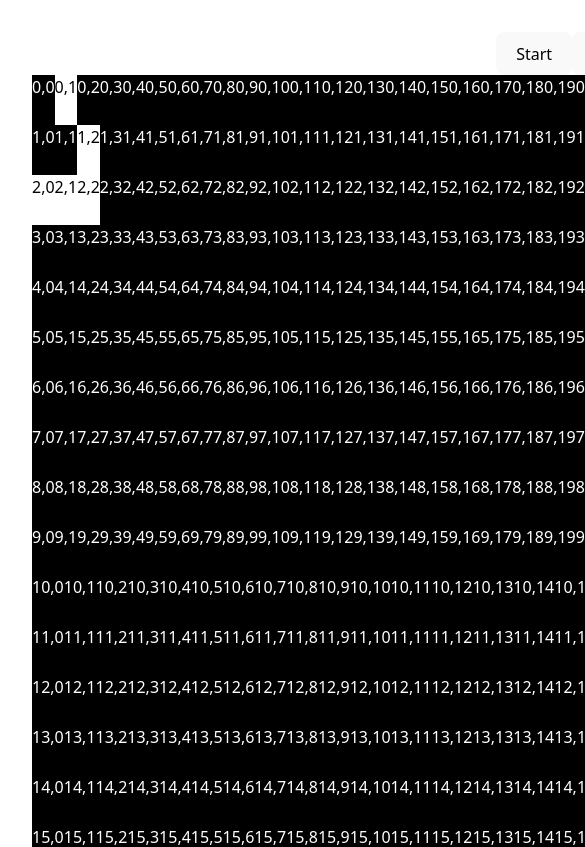
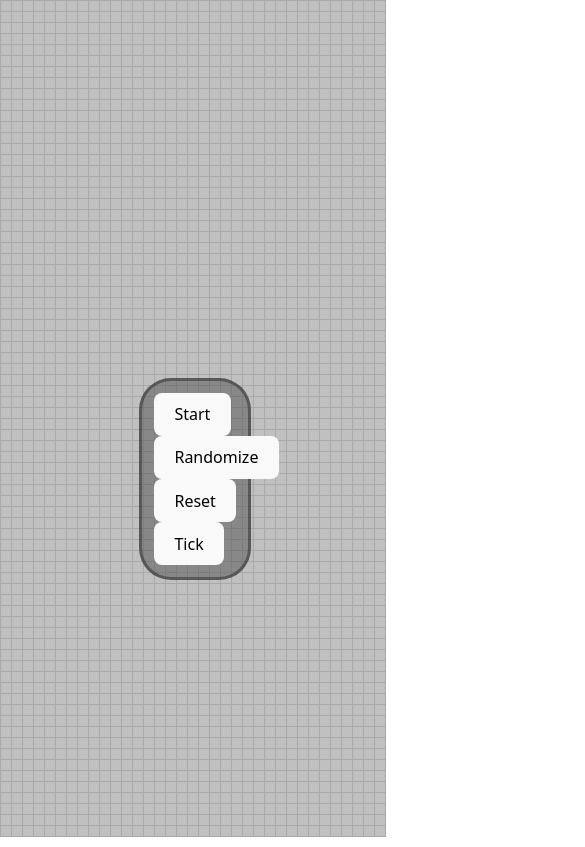
Before and after one commit to DeanPooler/game-of-life, a React (Vite) app: page / in a window 390 px wide. Shown: the top 847 px of the page, 585 px wide, since content can reach past the window. Built offline with nearby package versions, Linux system fonts and the light colour scheme.

Commit message:
Add styling

```diff
--- a/src/App.css
+++ b/src/App.css
@@ -1,18 +1,54 @@
 #root {
-  max-width: 1280px;
+  /* max-width: 1280px; */
+  width: 100%;
+  height: 100%;
   margin: 0 auto;
   padding: 2rem;
   text-align: center;
 }
 
 .game-board {
+  position: absolute;
+  top: 0;
+  left: 0;
+  border: 1px solid darkgray;
+}
 
+.control-wrapper {
+  position: relative;
+  z-index: 10;
+  margin-top: 35%;
+
+}
+
+.controls {
+  background-color: rgba(80, 80, 80, 50%);
+  padding: 0.75em;
+  width: 25%;
+  margin: auto;
+  border-radius: 2em;
+  border: solid rgba(40, 40, 40, 50%);
+}
+
+.controls > button {
+  margin-right: 1em;
 }
 
 .row {
   display: flex;
 }
 
+.row :last-child {
+  border-right: none;
+}
+
+.game-board :last-child > .cell {
+  border-bottom: none;
+}
+
 .cell {
-
+  height: 10px;
+  width: 10px;
+  border-bottom: 1px solid darkgrey;
+  border-right: 1px solid darkgray;
 }
--- a/src/App.jsx
+++ b/src/App.jsx
@@ -4,21 +4,32 @@ import './App.css'
 import Controls from './components/Controls'
 import GameBoard from './components/GameBoard'
 import gridService from './services/gridService'
+import useWindowDimensions from './hooks/useWindowDimensions'
 
 const App = () => {
-  const startWidth = 100;
-  const startHeight = 100;
+  const { height, width } = useWindowDimensions();
+  const gridWidth = (width / 11) - 1;
+  const gridHeight = (height / 11) - 1;
   const [isGameLoopActive, setIsGameLoopActive] = useState(false);
   const [tickCount, setTickCount] = useState(0);
-  const [cells, setCells] = useState(gridService.createEmptyCellGrid(startHeight, startWidth));
+  const [cells, setCells] = useState(gridService.createEmptyCellGrid(gridHeight, gridWidth));
+
 
   const resetCellGrid = () => {
-    const emptyCellGrid = gridService.createEmptyCellGrid(startHeight, startWidth);
+    if (isGameLoopActive) {
+      setIsGameLoopActive(false)
+    }
+
+    const emptyCellGrid = gridService.createEmptyCellGrid(gridHeight, gridWidth);
     setCells(emptyCellGrid);
   }
 
   const randomizeCellGrid = () => {
-    const randomCellArray = gridService.createRandomCellGrid(startHeight, startWidth);
+    if (isGameLoopActive) {
+      setIsGameLoopActive(false)
+    }
+
+    const randomCellArray = gridService.createRandomCellGrid(gridHeight, gridWidth);
     setCells(randomCellArray);
   }
 
@@ -37,11 +48,14 @@ const App = () => {
   }
 
   const setStartingPosition = () => {
-    handleCellChange(0, 1, true);
-    handleCellChange(1, 2, true);
-    handleCellChange(2, 0, true);
-    handleCellChange(2, 1, true);
-    handleCellChange(2, 2, true);
+    const xOffset = Math.floor(gridWidth / 2);
+    const yOffset = Math.floor(gridHeight / 2);
+
+    handleCellChange(0 + yOffset, 1 + xOffset, true);
+    handleCellChange(1 + yOffset, 2 + xOffset, true);
+    handleCellChange(2 + yOffset, 0 + xOffset, true);
+    handleCellChange(2 + yOffset, 1 + xOffset, true);
+    handleCellChange(2 + yOffset, 2 + xOffset, true);
   }
 
   useEffect(() => {
@@ -52,16 +66,16 @@ const App = () => {
     const timer = setTimeout(() => {
       isGameLoopActive && doGameTick()
       isGameLoopActive && setTickCount(tickCount + 1)
-    }, 500)
+    }, 300)
     return () => clearTimeout(timer)
   }, [isGameLoopActive, tickCount])
 
   return (
     <>
       <Controls
-        randomizeHandler={randomizeCellGrid}
-        resetHandler={resetCellGrid}
-        tickHandler={doGameTick}
+        randomizeCellGrid={randomizeCellGrid}
+        resetCellGrid={resetCellGrid}
+        doGameTick={doGameTick}
         toggleGameLoop={toggleGameLoop}
       />
       <GameBoard
--- a/src/components/Cell.jsx
+++ b/src/components/Cell.jsx
@@ -1,18 +1,13 @@
 const Cell = ({ x, y, populated, changeCell }) => {
-  const bg = populated ? "white" : "black"
-  const textColor = populated ? "black" : "white"
+  const bg = populated ? "gray" : "silver"
 
   const style = {
     backgroundColor: bg,
-    width: "50px",
-    height: "50px",
-    color: textColor
   }
 
   return (
     <div className="cell" style={style}
       onClick={ () => changeCell(x, y, !populated) }>
-      {x},{y}
     </div>
   )
 }
--- a/src/components/Controls.jsx
+++ b/src/components/Controls.jsx
@@ -1,6 +1,6 @@
 import { useState } from "react"
 
-const Controls = ({ randomizeHandler, resetHandler, tickHandler, toggleGameLoop }) => {
+const Controls = ({ randomizeCellGrid, resetCellGrid, doGameTick, toggleGameLoop }) => {
   const [active, setActive] = useState(false);
 
   let startStopText = active ? "Stop" : "Start";
@@ -11,11 +11,13 @@ const Controls = ({ randomizeHandler, resetHandler, tickHandler, toggleGameLoop
   }
 
   return (
-    <div className="controls">
-      <button onClick={() => startButtonHandler()}>{startStopText}</button>
-      <button onClick={() => randomizeHandler(10, 10)}>Randomize</button>
-      <button onClick={() => resetHandler(10, 10)}>Reset</button>
-      <button onClick={() => tickHandler()}>Tick</button>
+    <div className="control-wrapper">
+      <div className="controls">
+        <button onClick={() => startButtonHandler()}>{startStopText}</button>
+        <button onClick={() => {randomizeCellGrid(); setActive(false)} }>Randomize</button>
+        <button onClick={() => {resetCellGrid(); setActive(false)} }>Reset</button>
+        <button onClick={() => doGameTick()}>Tick</button>
+      </div>
     </div>
   )
 }
--- /dev/null
+++ b/src/hooks/useWindowDimensions.jsx
@@ -0,0 +1,24 @@
+import { useEffect, useState } from 'react';
+
+function getWindowDimensions() {
+  const { innerWidth: width, innerHeight: height } = window;
+
+  return {
+    width,
+    height
+  }
+}
+
+export default function useWindowDimensions() {
+  const [windowDimensions, setWindowDimensions] = useState(getWindowDimensions());
+
+  useEffect(() => {
+    function handleResize() {
+      setWindowDimensions(getWindowDimensions());
+    }
+
+    window.addEventListener('resize', handleResize)
+  }, [])
+
+  return windowDimensions;
+}
--- a/src/services/gridService.js
+++ b/src/services/gridService.js
@@ -21,11 +21,12 @@ const createRandomCellGrid = (height, width) => {
 }
 
 const getNextGridState = (currentGrid) => {
-  const size = currentGrid.length
+  const height = currentGrid.length;
+  const width = currentGrid[0].length;
   const newGrid = currentGrid.map((row) => [...row])
 
-  for (let i = 0; i < size; i++) {
-    for (let j = 0; j < size; j++) {
+  for (let i = 0; i < height; i++) {
+    for (let j = 0; j < width; j++) {
       let neighbours = 0;
 
       for (let di = -1; di <= 1; di++) {
@@ -34,7 +35,7 @@ const getNextGridState = (currentGrid) => {
           const ni = i + di
           const nj = j + dj
 
-          if (ni >= 0 && ni < size && nj >= 0 && nj < size) {
+          if (ni >= 0 && ni < height && nj >= 0 && nj < width) {
             neighbours += currentGrid[ni][nj] ? 1 : 0;
           }
         }
```
